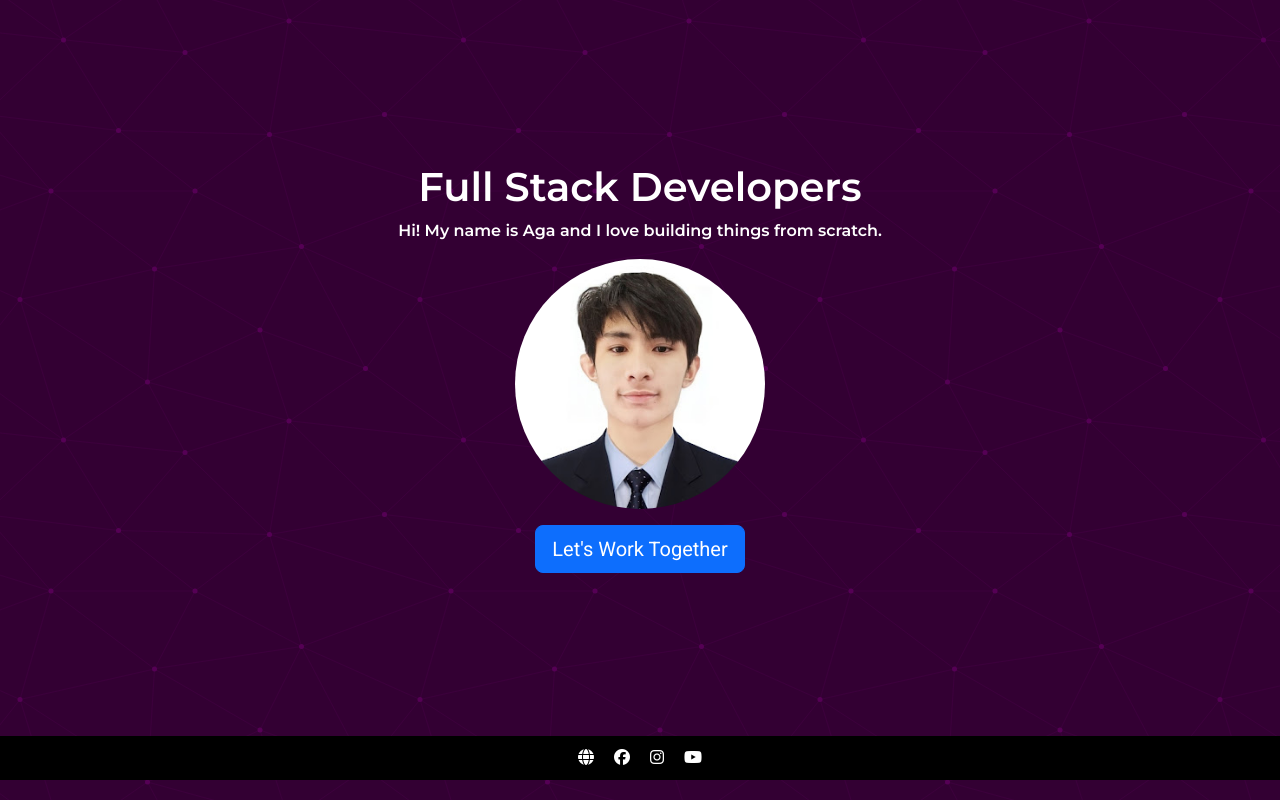
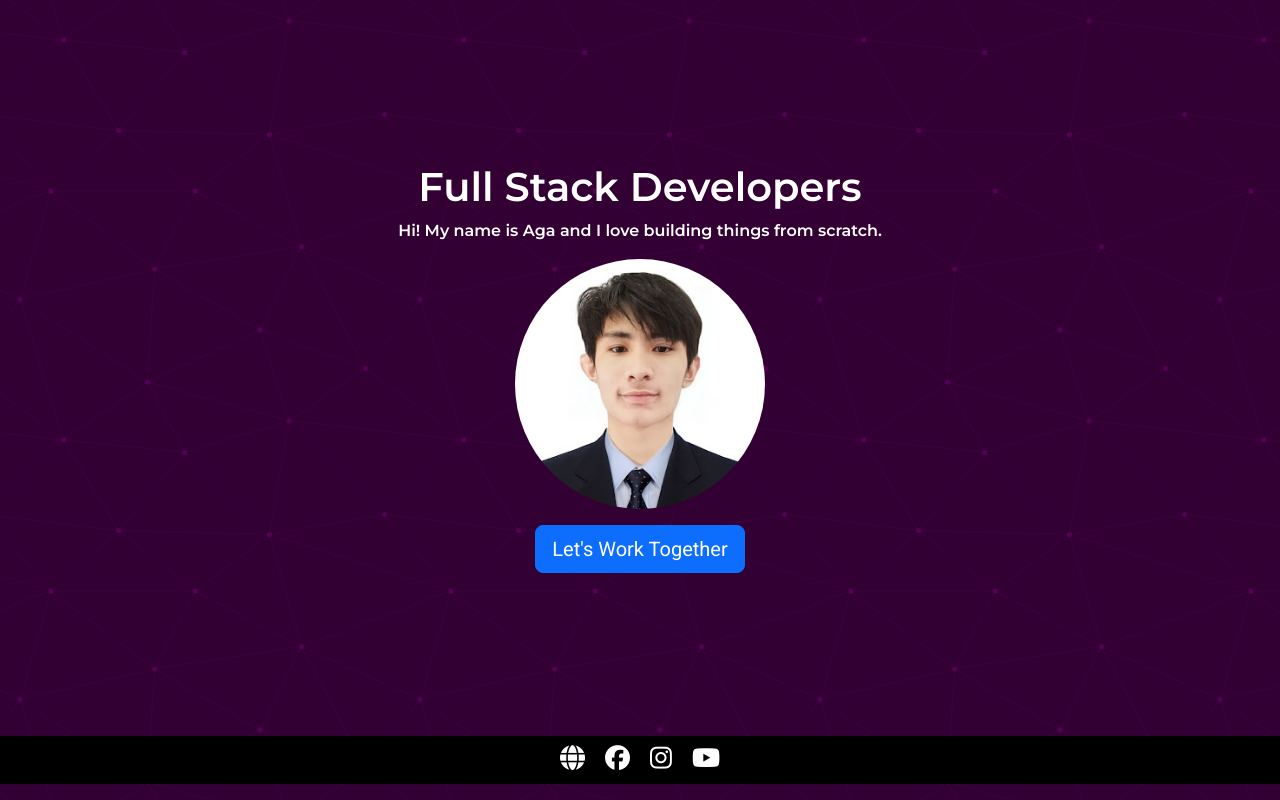
Before and after one commit to nailacrooc/fcb-portfolio, a plain HTML site: page index.html in a window 1280 px wide. Drawn offline with nearby package versions, Linux system fonts and the light colour scheme.

Commit message:
Update style.css

```diff
--- a/style.css
+++ b/style.css
@@ -37,7 +37,7 @@ footer {
 }
 
 .fa-globe, .fa-facebook, .fa-twitter, .fa-instagram, .fa-youtube {
-	font-size: 25;
+	font-size: 25px;
 	color: white;
 	margin: 0 10px 0 10px;
 }
```
